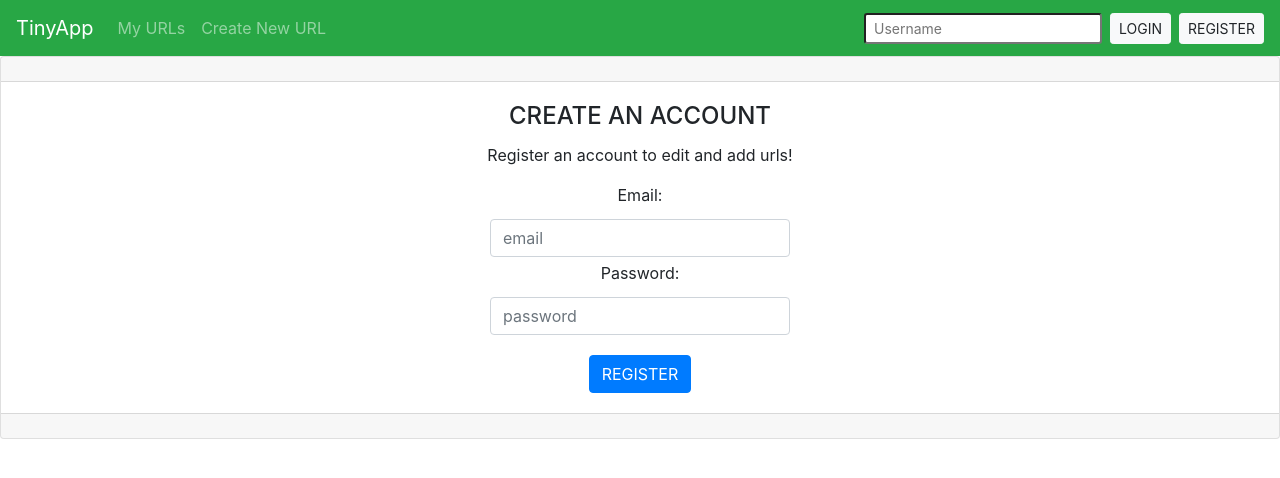
After one commit to knnku/tinyapp, a Node server app: page /register in a window 1280 px wide. The commit adds this page. Shown: the top 478 px of the page. Run offline with Node 20, Linux system fonts and the light colour scheme; some libraries are stand-ins or nearby versions.

Commit message:
Add register template and implement register get.

```diff
--- a/express_server.js
+++ b/express_server.js
@@ -13,11 +13,34 @@ const urlDatabase = {
   "9sm5xK": "http://www.google.com",
 };
 
+const users = {
+  m21nx8: {
+    id: "m21nx8",
+    email: "someguy@nerd.com",
+    password: "iamnoone",
+  },
+  x8c9fp: {
+    id: "x8c9fp",
+    email: "fourofspades@cards.com",
+    password: "bingo",
+  },
+};
+
+
 tinyUrlApp.set("view engine", "ejs");
 tinyUrlApp.use(cookieParser());
 tinyUrlApp.use(express.urlencoded({ extended: true }));
 
 //------- EXPRESS-HTTP methods here from then on ------>
+
+//Register - Render
+tinyUrlApp.get("/register", (req, res) => {
+  const templateVars = {
+    username: req.cookies["username"],
+  };
+  res.render("urls_register", templateVars);
+})
+
 
 //Logout - delete cookie
 tinyUrlApp.post("/logout", (req, res) => {
--- a/views/partials/_header.ejs
+++ b/views/partials/_header.ejs
@@ -29,7 +29,8 @@
     <div class="navbar-nav">
       <form class="form-inline my-2 my-lg-0" action="/login" method="POST">
         <input class="form-control-sm mr-sm-2" name="username" placeholder="Username" aria-label="Search">
-        <button class="btn btn-light btn-sm" type="submit">LOGIN</button>
+        <button class="btn btn-light btn-sm mr-sm-2" type="submit">LOGIN</button>
+        <a class="btn btn-light btn-sm" href="/register">REGISTER</a>
       </form>
     </div>
     <% } %>
--- /dev/null
+++ b/views/urls_register.ejs
@@ -0,0 +1,64 @@
+<!DOCTYPE html>
+<html lang="en">
+  <head>
+    <!-- Bootstrap CSS -->
+    <link
+      rel="stylesheet"
+      href="https://stackpath.bootstrapcdn.com/bootstrap/4.2.1/css/bootstrap.min.css"
+      integrity="sha384-GJzZqFGwb1QTTN6wy59ffF1BuGJpLSa9DkKMp0DgiMDm4iYMj70gZWKYbI706tWS"
+      crossorigin="anonymous"
+    />
+    <title>URL - TinyApp Example</title>
+  </head>
+
+
+  <body>
+    <div><%- include("partials/_header") %></div>
+
+    <div class="card text-center">
+      <div class="card-header"></div>
+      <div class="card-body">
+        <h4 class="card-title">CREATE AN ACCOUNT</h4>
+        <p class="card-text">Register an account to edit and add urls!</p>
+        <form class="form-group my-2 my-lg-0" method="POST" action="/register">
+            <label for="email">Email:</label>
+            <input
+              class="form-control"
+              type="email"
+              name="username"
+              placeholder="email"
+              style="width: 300px; margin: 0.25em auto"
+            />
+            <label for="password">Password:</label>
+            <input
+              class="form-control"
+              type="password"
+              name="password"
+              placeholder="password"
+              style="width: 300px; margin: 0.25em auto"
+            />
+            <button style="margin-top: 1em" class="btn btn-primary" type="submit">REGISTER</button>
+        </form>
+      </div>
+      <div class="card-footer text-muted"></div>
+
+    </div>
+
+    <!-- Bootstrap JS -->
+    <script
+      src="https://code.jquery.com/jquery-3.3.1.slim.min.js"
+      integrity="sha384-q8i/X+965DzO0rT7abK41JStQIAqVgRVzpbzo5smXKp4YfRvH+8abtTE1Pi6jizo"
+      crossorigin="anonymous"
+    ></script>
+    <script
+      src="https://cdnjs.cloudflare.com/ajax/libs/popper.js/1.14.7/umd/popper.min.js"
+      integrity="sha384-UO2eT0CpHqdSJQ6hJty5KVphtPhzWj9WO1clHTMGa3JDZwrnQq4sF86dIHNDz0W1"
+      crossorigin="anonymous"
+    ></script>
+    <script
+      src="https://stackpath.bootstrapcdn.com/bootstrap/4.3.1/js/bootstrap.min.js"
+      integrity="sha384-JjSmVgyd0p3pXB1rRibZUAYoIIy6OrQ6VrjIEaFf/nJGzIxFDsf4x0xIM+B07jRM"
+      crossorigin="anonymous"
+    ></script>
+  </body>
+</html>
```
